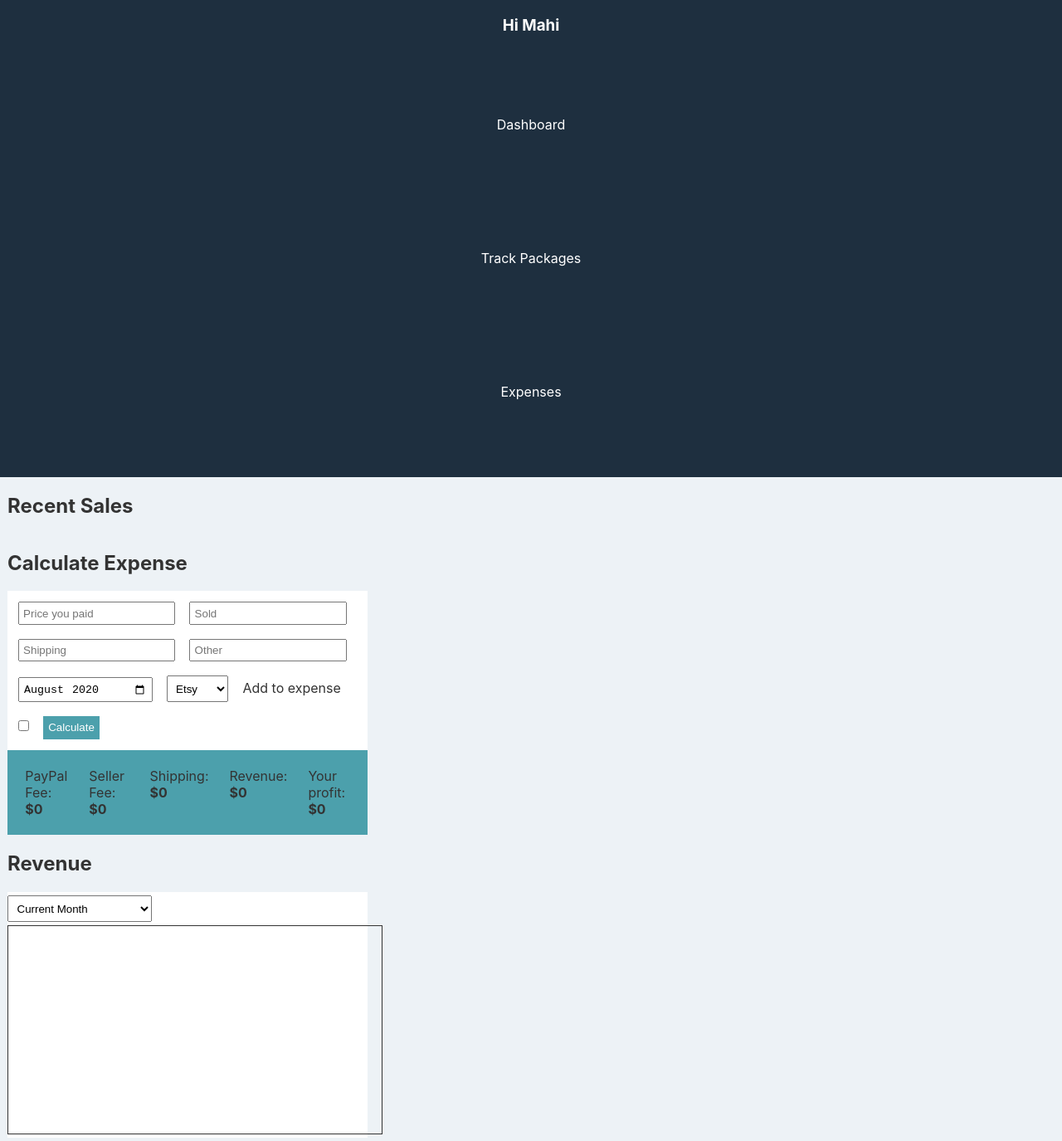
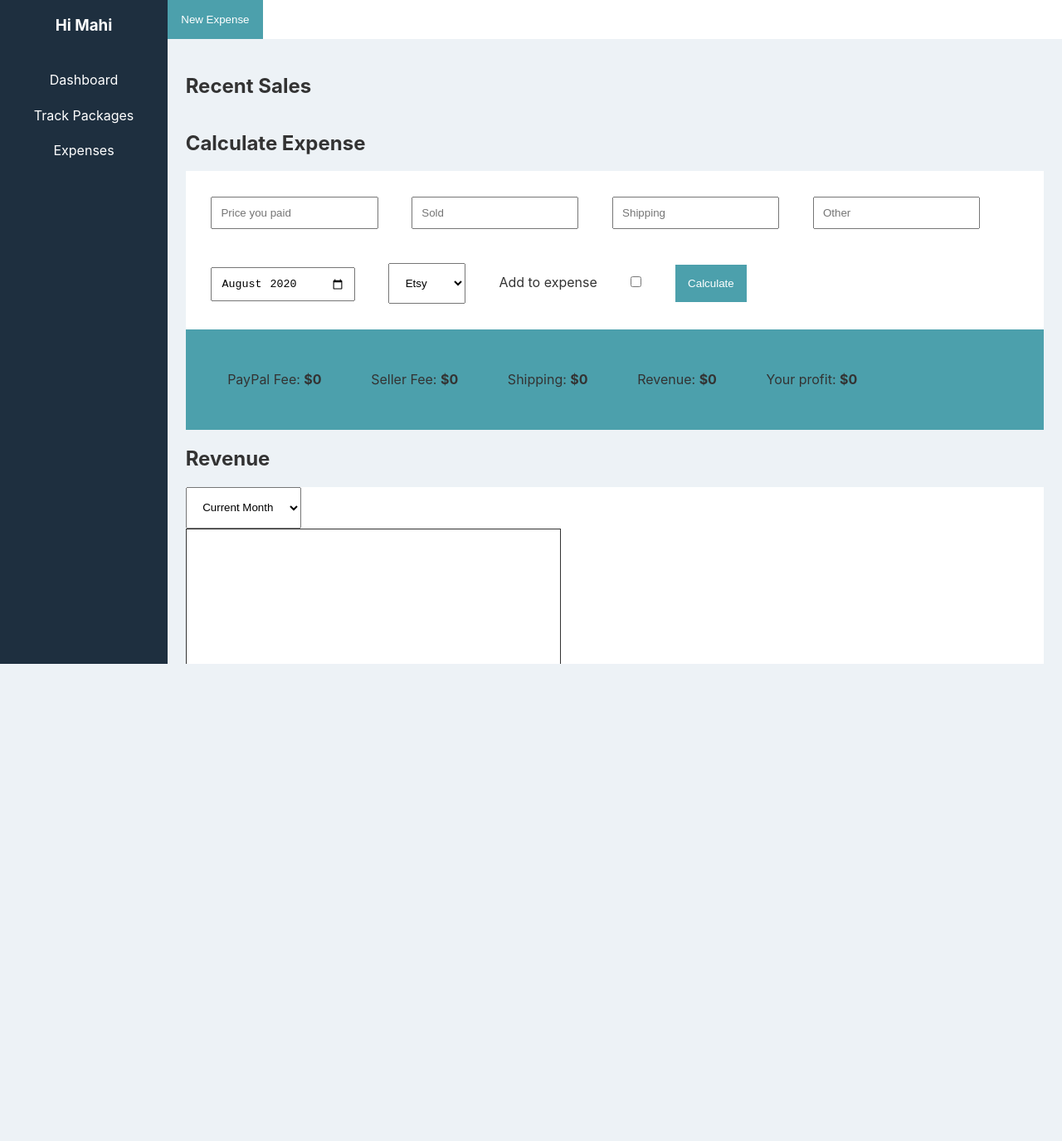
Before and after one commit to mahi-g/expense-app, a React (Create React App) app: page / in a window 1280 px wide. Shown: the whole page at 83% size. After the commit the page ends 800 px from the top, so only its background shows below. Built offline with nearby package versions, Linux system fonts and the light colour scheme.

Commit message:
Fix grid layout

```diff
--- a/src/App.css
+++ b/src/App.css
@@ -36,16 +36,15 @@
     background: rgb(76, 160, 172);
     display: flex;
 }
-.GridItem1, .GridItem2, .GridItem3, .GridItem4, .GridItem5{ margin:2%;}
-.GridItem1{
-    grid-column: 2/4;
-}
+.GridItem2, .GridItem5{ margin:2%;}
+
 .GridItem2{
     grid-column: 2/4;
     grid-row: 2;
-}.GridItem3{
-}.GridItem4{
-}.GridItem5{
+}
+.GridItem5{
+    min-width: 100%;
+    grid-column: 2 / 4;
 }
 
 .Item1{
@@ -59,12 +58,10 @@
 .Item2 Select {
     margin: 1% 60% 1% 0%;
 }
-.Item4{
-    display: flex;
-    justify-content: space-around;
-}
-.Item5{
+.Topbar{
     grid-column: 2/4;
+    background: white;
+    padding: 0;
 }
 
 /* side bar */
@@ -95,7 +92,6 @@ ul li{
     list-style: none;
     padding: 5%;
     margin-bottom: 1%;
-    text-align: center;
 }
 ul li:hover{
     background: rgb(34, 51, 68);
@@ -132,7 +128,7 @@ table{
     height: 170px;
     border-radius: 3px;
     overflow: visible;
-    border-top: 10px solid rgb(230, 85, 85);
+    border-top: 10px solid rgb(139, 171, 219);
     text-align: center;
   }
  .CardLayout{
@@ -164,6 +160,6 @@ Button{
 Select{padding: 1.5%;}
 
 
-hr{
+.Expense > hr{
     border: .2px solid rgb(237, 242, 246);
 }
--- a/src/App.js
+++ b/src/App.js
@@ -95,11 +95,13 @@ class App extends React.Component {
         return (
             <Router>
                 <div className={"App"}>
-                    <div className={"Header"}>
-                        <Sidebar />
-                    </div>
                     <div className={"Body"}>
                         <div className="GridContainer">
+                                <Sidebar />
+                                <div className="Topbar">
+                                    <button>New Expense</button>
+                                </div>
+
                                 <Routes state={this.state} handleFormInputs={this.handleFormInputs}/>
                         </div>
                     </div>
--- a/src/Components/Dashboard.js
+++ b/src/Components/Dashboard.js
@@ -13,10 +13,9 @@ export default class Dashboard extends React.Component {
     }
     render(){
         return(
-            <div>
+            <div className="GridItem2">
                 <RecentSales list={this.props.state.list}/>
 
-                <div className="GridItem2">
                     <h2>Calculate Expense</h2>
                     <div>
                         <div className="Card">
@@ -26,18 +25,16 @@ export default class Dashboard extends React.Component {
                             <Calculations data={this.props.state}/>
                         </div>
                     </div>
-                </div>
 
-                <div className="GridItem4">
+
                     <h2>Revenue</h2>
-                    <div className="Card Item2">
+                    <div className="Card">
                         <select id="Graph">
                         <option>Current Month</option>
                         <option>Past 6 Month</option>
                         </select>
                         <Charts data={this.props.state.list}/>
                     </div>
-                </div>
             </div>
         );
 
--- a/src/Components/TrackPackages.js
+++ b/src/Components/TrackPackages.js
@@ -77,13 +77,13 @@ class TrackPackages extends React.Component {
 
     render() {
         return (
-            <div>
-                <form onSubmit={this.addTracking}>
+            <div className="GridItem2">
+                <form onSubmit={this.addTracking} className="Card">
                     <input type="text" placeholder="Add a number to track" name="track"></input>
                     <button>Track</button>
                 </form>
 
-                <div id="track">
+                <div>
                     <p>Data as of</p>
                     <button type="submit" onClick={()=>this.readData(this.state.trackingIds)}>Refresh</button>
                     <PrintData deliveryData={this.state.deliveryData}/>
--- a/src/Components/ViewExpenses.js
+++ b/src/Components/ViewExpenses.js
@@ -9,7 +9,7 @@ class ViewExpenses extends React.Component {
         return(
             <div className="GridItem5">
                 {this.props.expenseList.length === 0 && (<p>Add an expense to get started</p>)}
-                <table className="TableS Card Item5">
+                <table className="TableS Card">
                     <ItemTableHeaders headers={resultTableHeaders} listCount={this.props.expenseList.length}/>
                     <ItemTableContents list={this.props.expenseList}/>
                 </table>
```
